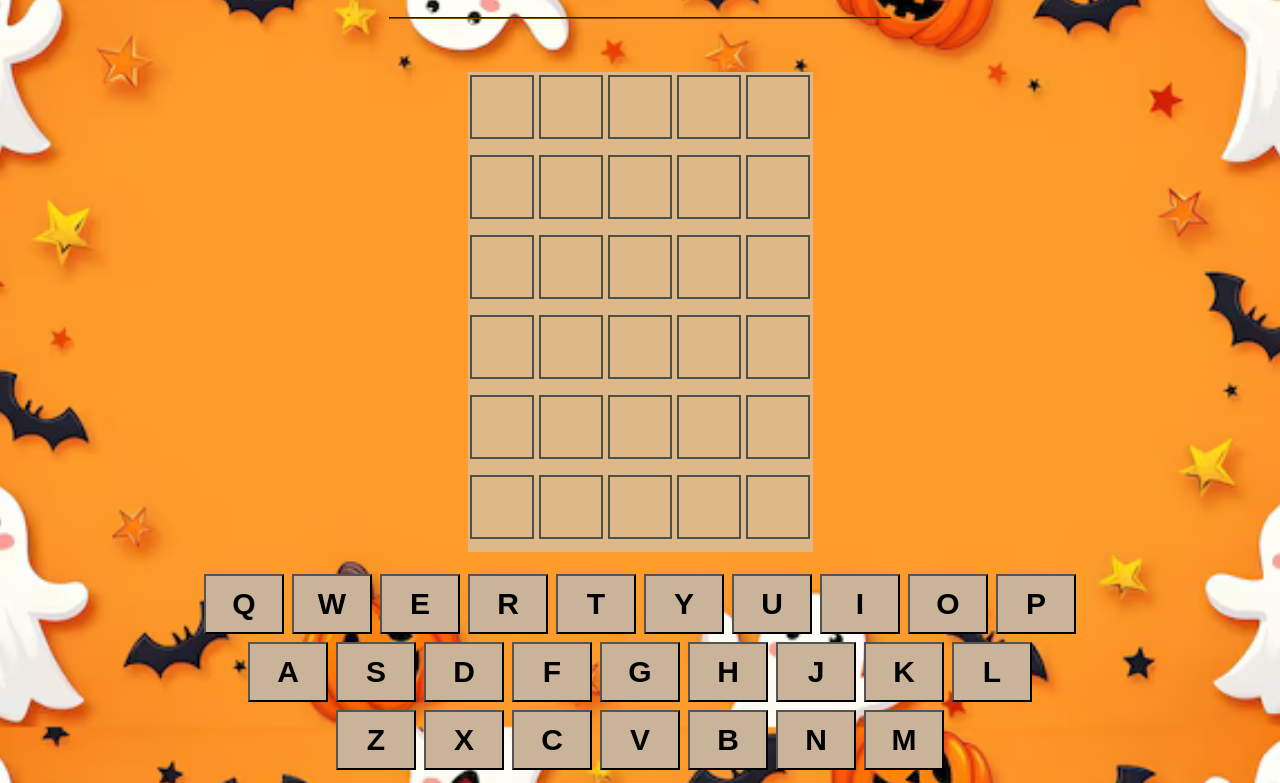
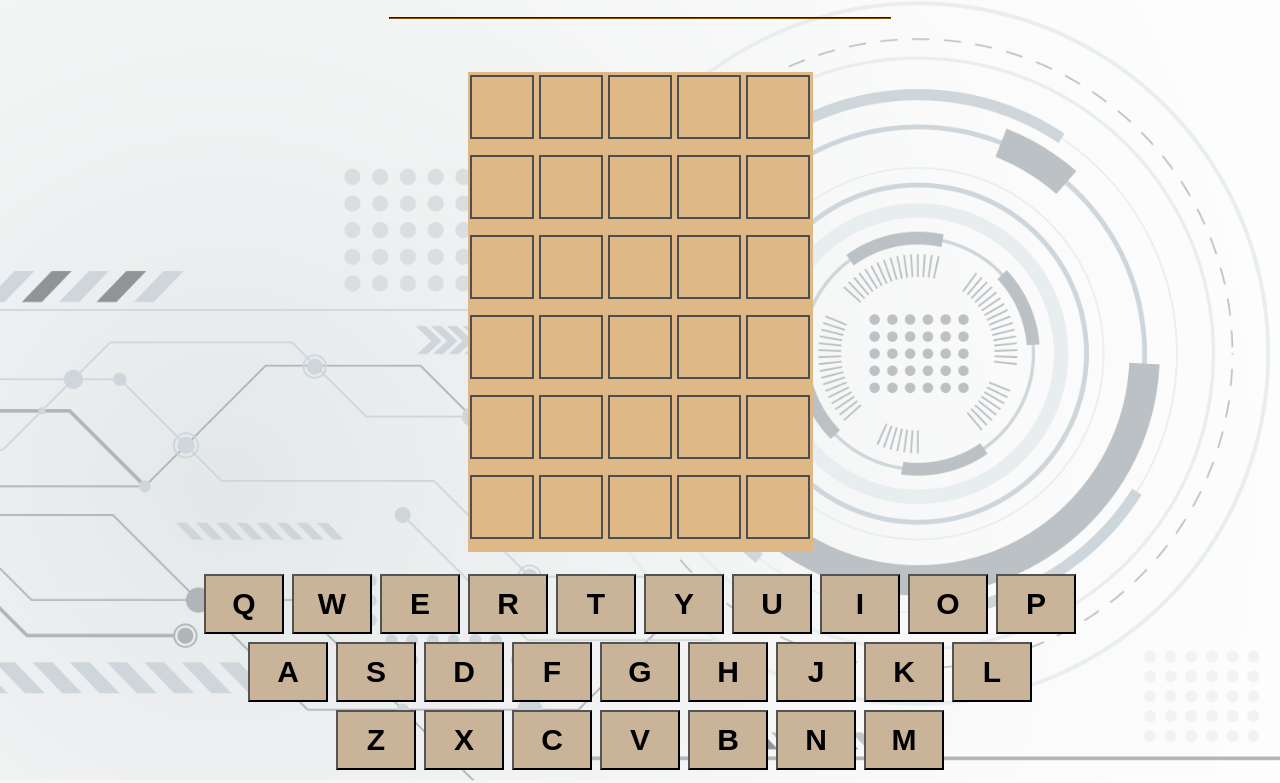
Before and after one commit to user820/ENET-wordle-parents-day, a plain HTML site: page index.html in a window 1280 px wide. Shown: the part 73-856 px from the top of the page. Drawn offline with Linux system fonts and the light colour scheme.

Commit message:
Update style.css

```diff
--- a/style.css
+++ b/style.css
@@ -21,7 +21,7 @@ body{
     text-align: center;
 
 
-    background-image: url(background.png);
+    background-image: url(3274412.jpg);
     background-repeat: no-repeat;
     background-position: center;
     background-size: cover;
```
